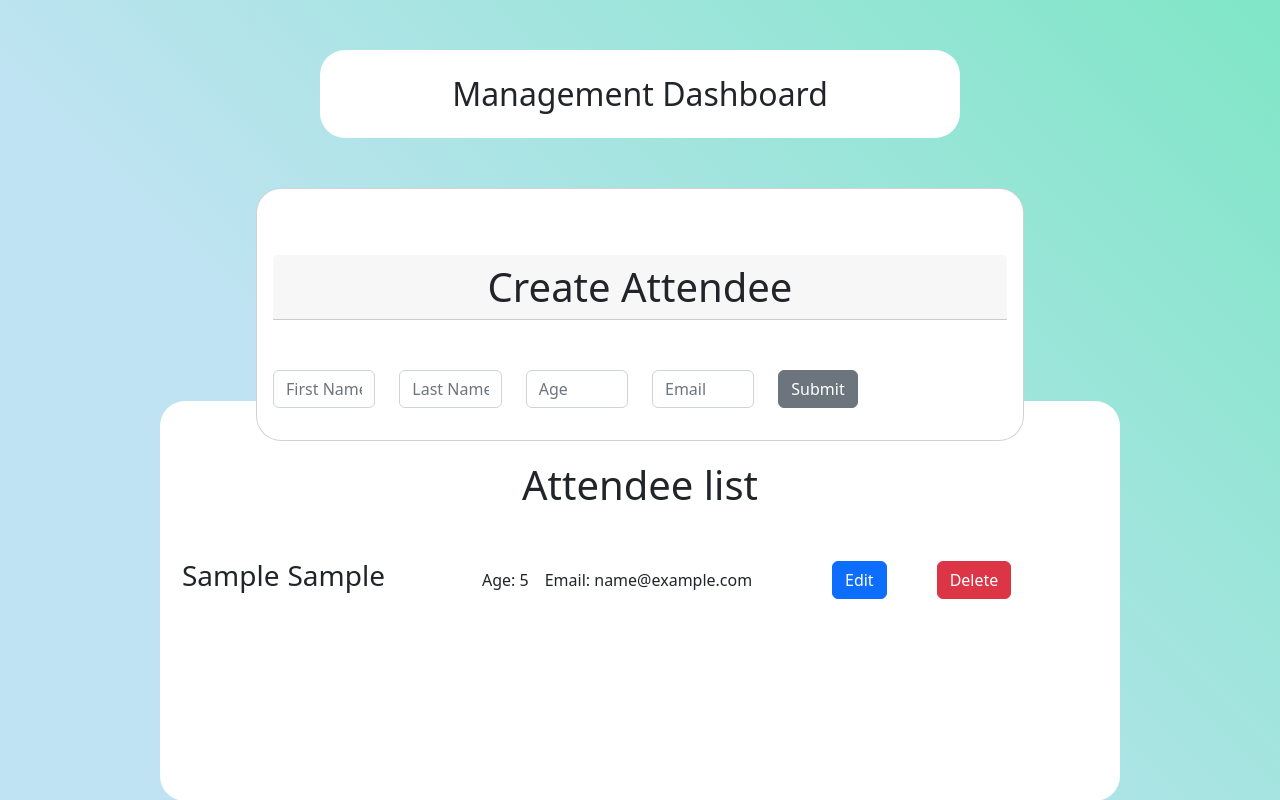
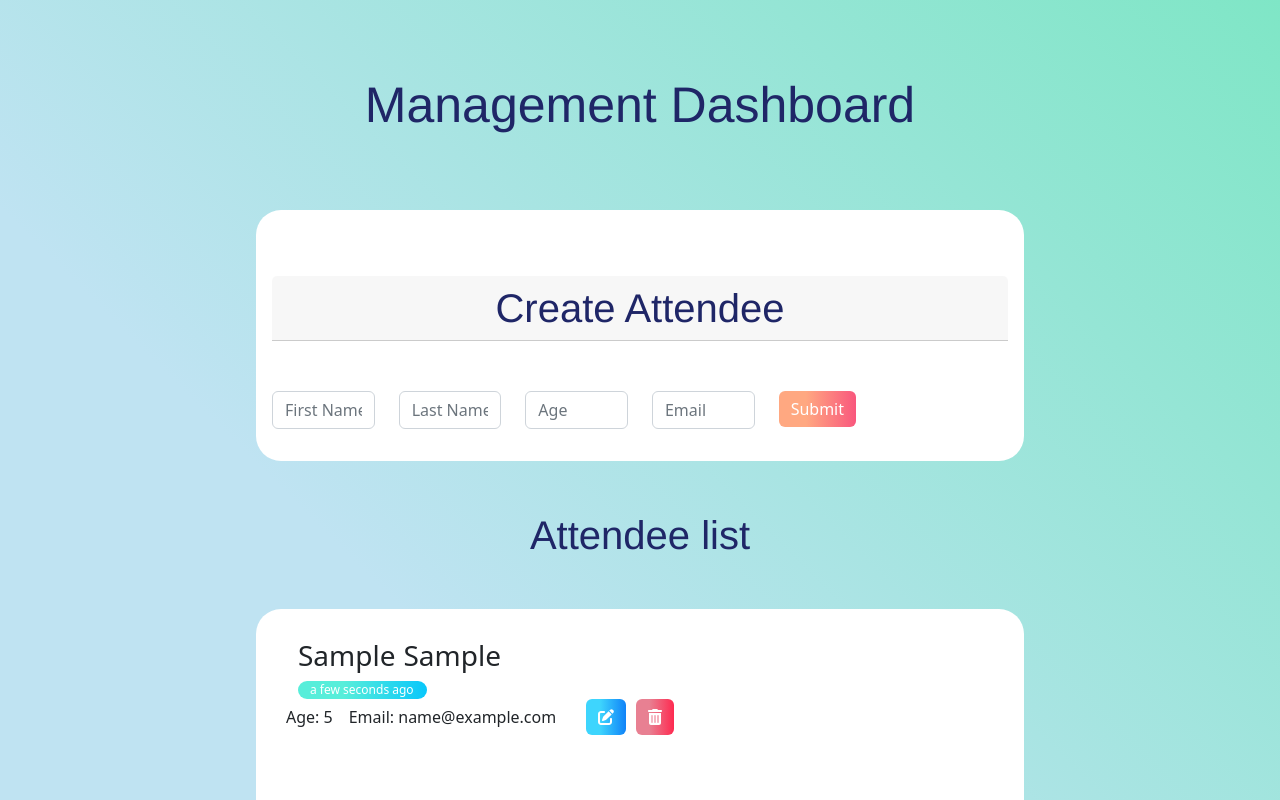
Before and after one commit to renaldas112/practical-test, a React (Create React App) app: page / in a window 1280 px wide. Both pictures are taken after typing "Sample", "Sample", "5", "name@example.com" into the empty fields and a click on the button "Submit". Shown: the top 800 px of the page. Built offline with nearby package versions, Linux system fonts and the light colour scheme.

Commit message:
feat: :art: Added: Edit attendee function, Styling

```diff
--- a/package.json
+++ b/package.json
@@ -3,11 +3,15 @@
   "version": "0.1.0",
   "private": true,
   "dependencies": {
+    "@fortawesome/fontawesome-svg-core": "^6.2.1",
+    "@fortawesome/free-solid-svg-icons": "^6.2.1",
+    "@fortawesome/react-fontawesome": "^0.2.0",
     "@testing-library/jest-dom": "^5.16.5",
     "@testing-library/react": "^13.4.0",
     "@testing-library/user-event": "^13.5.0",
     "axios": "^1.2.0",
     "bootstrap": "^5.2.3",
+    "moment": "^2.29.4",
     "react": "^18.2.0",
     "react-dom": "^18.2.0",
     "react-modal": "^3.16.1",
--- a/src/App.js
+++ b/src/App.js
@@ -1,5 +1,5 @@
 import { React, useState } from "react";
-import { Container, Row, Col, Button } from "reactstrap";
+import { Row, Col } from "reactstrap";
 import "bootstrap/dist/css/bootstrap.min.css";
 import { CreateAttendee } from "./Components/CreateAttendee";
 import { AttendeeList } from "./Components/AttendeeList";
@@ -8,11 +8,18 @@ import { EditModal } from "./Components/EditModal";
 import Modal from "react-modal";
 import {
   MainTitle,
+  ButtonSubmit,
+  ButtonEdit,
+  ButtonDelete,
   Attendee,
   AttendeeName,
   AttendeeInfo,
+  MinutesAgoStyled,
 } from "./StyledComponents/MyStyledComponents";
 import { v4 as uuidv4 } from "uuid";
+import { FontAwesomeIcon } from "@fortawesome/react-fontawesome";
+import { faPenToSquare, faTrashCan } from "@fortawesome/free-solid-svg-icons";
+import moment from "moment";
 
 //TODO: finish edit
 
@@ -37,14 +44,31 @@ export default function App() {
     email: "",
   });
 
+  const [selectedAttendee, setSelectedAttendee] = useState("");
+
   const [addAttendeeInfo, setAddAttendeeInfo] = useState([]);
   const [modalIsOpen, setIsOpen] = useState(false);
 
   const handleSubmit = (e) => {
     e.preventDefault();
+    if (
+      attendee.firstName === "" ||
+      attendee.lastName === "" ||
+      attendee.age === "" ||
+      attendee.email === ""
+    ) {
+      alert("Please fill in required form");
+    } else {
       setAddAttendeeInfo(addAttendeeInfo.concat(attendee));
+      setAttendee({
+        id: "",
+        firstName: "",
+        lastName: "",
+        age: null,
+        email: "",
+      });
       document.querySelector("form").reset();
-    console.log(attendee.id);
+    }
   };
 
   const handleDelete = (id) => {
@@ -54,21 +78,25 @@ export default function App() {
     setAddAttendeeInfo(newAttendeesList);
   };
 
+  let editableAttendee = undefined;
+
   const handleEdit = (id) => {
     editableAttendee = addAttendeeInfo.findIndex((att) => att.id === id);
-    console.log(addAttendeeInfo[editableAttendee].id);
-    console.log(addAttendeeInfo);
+    setSelectedAttendee({
+      id: uuidv4(),
+      firstName: "",
+      lastName: "",
+      age: null,
+      email: "",
+    });
   };
 
-  const handleOnEditSubmit = (e, id) => {
-    e.preventDefault();
-    [e.target.name] = e.target.value;
-    const changedArray = addAttendeeInfo.filter((attend) => attend.id === id);
-    setAddAttendeeInfo(addAttendeeInfo.concat(changedArray));
+  const handleOnEditSubmit = (id) => {
+    editableAttendee = addAttendeeInfo.findIndex((att) => att.id === id);
+    addAttendeeInfo.splice(editableAttendee, 1, selectedAttendee);
   };
 
-  let editableAttendee = undefined;
-  //TODO: stuck here
+  const dateTimeAgo = moment(new Date()).fromNow();
 
   function openModal() {
     setIsOpen(true);
@@ -86,41 +114,46 @@ export default function App() {
     <>
       <MainTitle>Management Dashboard</MainTitle>
       <CreateAttendee attendee={attendee} setAttendee={setAttendee}>
-        <Button onClick={handleSubmit}>Submit</Button>
+        <ButtonSubmit className="btn" onClick={handleSubmit}>
+          Submit
+        </ButtonSubmit>
       </CreateAttendee>
       {addAttendeeInfo.length ? (
         <AttendeeList>
           {addAttendeeInfo.map((attendee) => {
             return (
-              <Container key={uuidv4()}>
+              <Attendee key={uuidv4()}>
                 <Row>
-                  <Attendee>
                   <AttendeeName>
                     <h3>{attendee.firstName}</h3>
                     <h3>{attendee.lastName}</h3>
                   </AttendeeName>
+                  <MinutesAgoStyled>{dateTimeAgo}</MinutesAgoStyled>
+                </Row>
+                <Col className="d-flex border-bottom align-items-baseline">
                   <AttendeeInfo>
                     <p>Age: {attendee.age}</p>
                     <p>Email: {attendee.email}</p>
                   </AttendeeInfo>
-                    <Button
-                      color="primary"
+                  <Col className="d-flex flex-row">
+                    <ButtonEdit
+                      className="btn"
                       onClick={() => {
                         handleEdit(attendee.id);
                         openModal();
                       }}
                     >
-                      Edit
-                    </Button>
-                    <Button
-                      color="danger"
+                      <FontAwesomeIcon icon={faPenToSquare} />
+                    </ButtonEdit>
+                    <ButtonDelete
+                      className="btn"
                       onClick={() => handleDelete(attendee.id)}
                     >
-                      Delete
-                    </Button>
+                      <FontAwesomeIcon icon={faTrashCan} />
+                    </ButtonDelete>
+                  </Col>
+                </Col>
               </Attendee>
-                </Row>
-              </Container>
             );
           })}
         </AttendeeList>
@@ -134,11 +167,20 @@ export default function App() {
         style={customModalStyling}
         contentLabel="Example Modal"
       >
-        <Button style={{ float: "right" }} onClick={closeModal}>
-          X
-        </Button>
-        <EditModal attendee={attendee} setAttendee={setAttendee}>
-          <Button onClick={handleOnEditSubmit}>Submit</Button>
+        <EditModal
+          selectedAttendee={selectedAttendee}
+          setSelectedAttendee={setSelectedAttendee}
+        >
+          <ButtonSubmit
+            className="btn"
+            type="button"
+            onClick={() => {
+              handleOnEditSubmit();
+              closeModal();
+            }}
+          >
+            Submit
+          </ButtonSubmit>
         </EditModal>
       </Modal>
     </>
--- a/src/Components/AttendeeList.jsx
+++ b/src/Components/AttendeeList.jsx
@@ -1,10 +1,13 @@
-import { FormTitle, AttendeeListStyled } from "../StyledComponents/MyStyledComponents";
+import {
+  FormTitle,
+  AttendeeListStyled,
+} from "../StyledComponents/MyStyledComponents";
 
 export function AttendeeList(props) {
   return (
-    <AttendeeListStyled>
+    <>
       <FormTitle>Attendee list</FormTitle>
-      {props.children}
-    </AttendeeListStyled>
+      <AttendeeListStyled>{props.children}</AttendeeListStyled>
+    </>
   );
 }
--- a/src/Components/EditModal.jsx
+++ b/src/Components/EditModal.jsx
@@ -1,11 +1,11 @@
 import Modal from "react-modal";
-import { Form, Row, Col, FormGroup, Input, Button } from "reactstrap";
+import { Form, Row, Col, FormGroup, Input } from "reactstrap";
 import { EditModalContent } from "../StyledComponents/MyStyledComponents";
 
 export function EditModal(props) {
   const useHandleOnChange = (e) => {
-    props.setAttendee({
-      ...props.attendee,
+    props.setSelectedAttendee({
+      ...props.selectedAttendee,
       [e.target.name]: e.target.value,
     });
   };
@@ -13,16 +13,14 @@ export function EditModal(props) {
 
   return (
     <EditModalContent>
-      <Form>
-        {props.children}
+      <Form className="d-flex flex-row">
         <Row>
           <Col md={2}>
             <FormGroup>
               <Input
                 name="firstName"
-                placeholder="cia bus bbz"
+                placeholder="First Name"
                 type="text"
-                required
                 onChange={useHandleOnChange}
               />
             </FormGroup>
@@ -31,9 +29,8 @@ export function EditModal(props) {
             <FormGroup>
               <Input
                 name="lastName"
-                placeholder="cia bus bbz"
+                placeholder="Last Name"
                 type="text"
-                required
                 onChange={useHandleOnChange}
               />
             </FormGroup>
@@ -43,9 +40,8 @@ export function EditModal(props) {
               <Input
                 name="age"
                 type="number"
-                placeholder="cia bus bbz"
+                placeholder="Age"
                 min="1"
-                required
                 onChange={useHandleOnChange}
               />
             </FormGroup>
@@ -54,14 +50,14 @@ export function EditModal(props) {
             <FormGroup>
               <Input
                 name="email"
-                placeholder="cia bus bbz"
+                placeholder="email"
                 type="email"
-                required
                 onChange={useHandleOnChange}
               />
             </FormGroup>
           </Col>
         </Row>
+        {props.children}
       </Form>
     </EditModalContent>
   );
--- a/src/StyledComponents/MyStyledComponents.js
+++ b/src/StyledComponents/MyStyledComponents.js
@@ -5,39 +5,83 @@ export const CreateAttendeeStyled = styled.div`
   margin: 10px auto;
   align-items: center;
   border-radius: 25px;
-`;
-
-export const AttendeeListStyled = styled.div`
-  background-color: #fff;
-  margin: -50px auto 0 auto;
-  min-height: 50vh;
-  width: 75%;
-  border-radius: 25px;
-  padding: 10px;
-  display: flex;
-  flex-direction: column;
+  border: 0;
+}
 `;
 
 export const MainTitle = styled.h2`
-  background-color: #fff;
+  font-family: "Work Sans", "Helvetica Neue", "Helvetica", Helvetica, Arial,
+    sans-serif;
   width: 50%;
   padding: 25px;
   border-radius: 25px;
   margin: 50px auto;
   text-align: center;
+  font-size: 50px;
+  color: #1f2667;
 `;
 
 export const MainForm = styled.div``;
 
 export const FormTitle = styled.h2`
+  font-family: "Work Sans", "Helvetica Neue", "Helvetica", Helvetica, Arial,
+    sans-serif;
   margin: 50px 0;
   font-size: 40px;
   text-align: center;
+  color: #1f2667;
 `;
+
+export const ButtonSubmit = styled.button`
+  background: linear-gradient(
+    90deg,
+    rgba(255, 168, 129, 1) 35%,
+    rgba(249, 87, 125, 1) 100%
+  );
+  color: #fff;
+  border: 0;
+`;
+
+export const ButtonEdit = styled.button`
+  background: linear-gradient(
+    90deg,
+    rgba(62, 213, 253, 1) 35%,
+    rgba(16, 131, 248, 1) 100%
+  );
+  color: #fff;
+  border: 0;
+`;
+
+export const ButtonDelete = styled.button`
+  background: linear-gradient(
+    90deg,
+    rgba(232, 128, 146, 1) 35%,
+    rgba(254, 42, 80, 1) 100%
+  );
+  color: #fff;
+  border: 0;
+  margin-left: 10px;
+`;
+
+export const AttendeeListStyled = styled.div`
+  background-color: #fff;
+  margin: 0 auto;
+  min-height: 50vh;
+  width: 60%;
+  border-radius: 25px;
+  padding: 10px;
+  display: flex;
+  flex-direction: row;
+  flex-wrap: wrap;
+  gap: 25px;
+`;
+
 export const Attendee = styled.div`
   display: flex;
   align-items: baseline;
-  gap: 50px;
+  flex-direction: column;
+  justify-content: center;
+  padding: 20px;
 `;
 
 export const AttendeeName = styled.div`
@@ -52,16 +96,34 @@ export const AttendeeInfo = styled.div`
   min-width: 300px;
 `;
 
+export const MinutesAgoStyled = styled.div`
+  display: flex;
+  flex-basis: 33%;
+  margin-left: 12px;
+  flex-direction: row;
+  font-size: 12px;
+  border-radius: 10px;
+  background: linear-gradient(
+    90deg,
+    rgba(87, 238, 218, 1) 35%,
+    rgba(8, 199, 251, 1) 100%
+  );
+  color: #fff;
+`;
+
 export const EditModalContent = styled.div``;
 
 export const NoAttendeeStyled = styled.div`
+  font-family: "Work Sans", "Helvetica Neue", "Helvetica", Helvetica, Arial,
+    sans-serif;
+  color: #1f2667;
   background-color: #fff;
   height: 50vh;
-  width: 75%;
+  width: 60%;
   border-radius: 25px;
   display: flex;
   align-items: center;
   justify-content: center;
   font-size: 50px;
-  margin: -50px auto 0 auto;
+  margin: 0 auto;
 `;
```
Also changed, not shown: 1 other file (tests, documents, lock files or other folders). Lines whose indentation alone changed are shown as unchanged.
